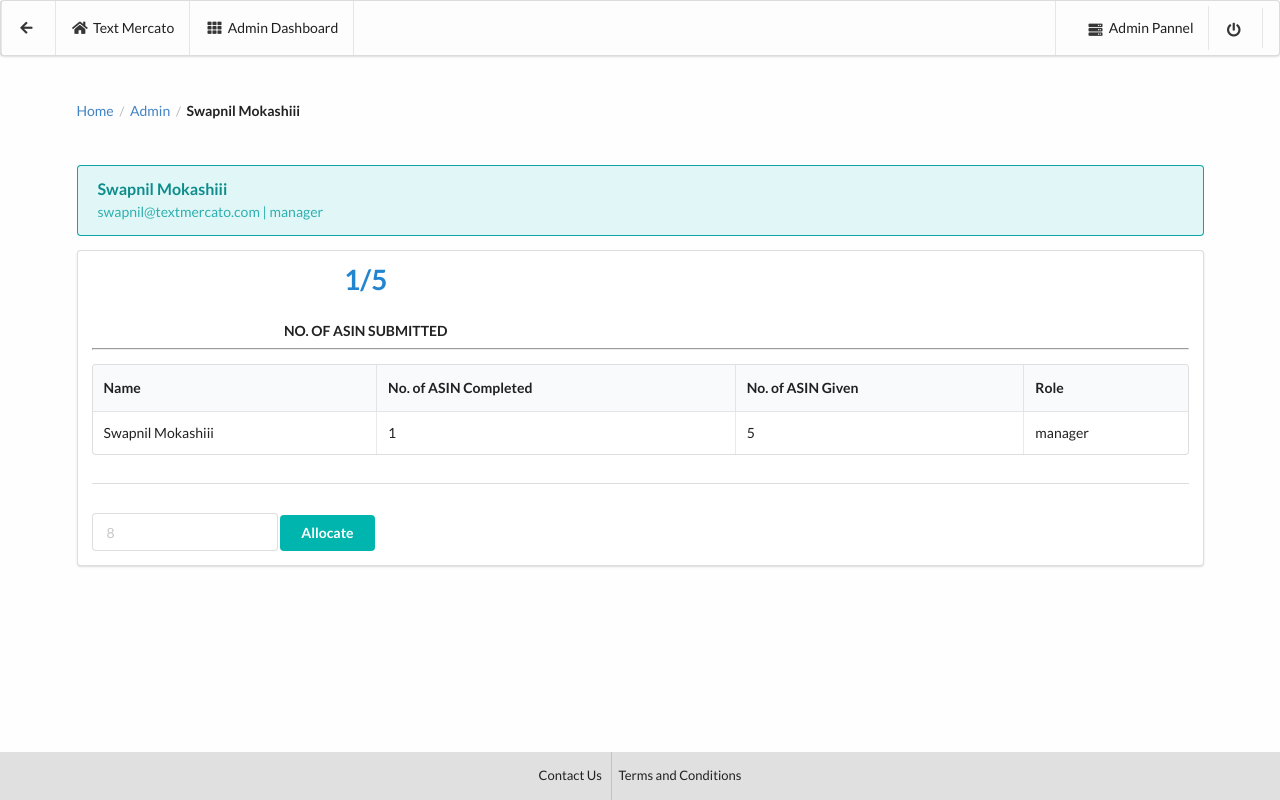
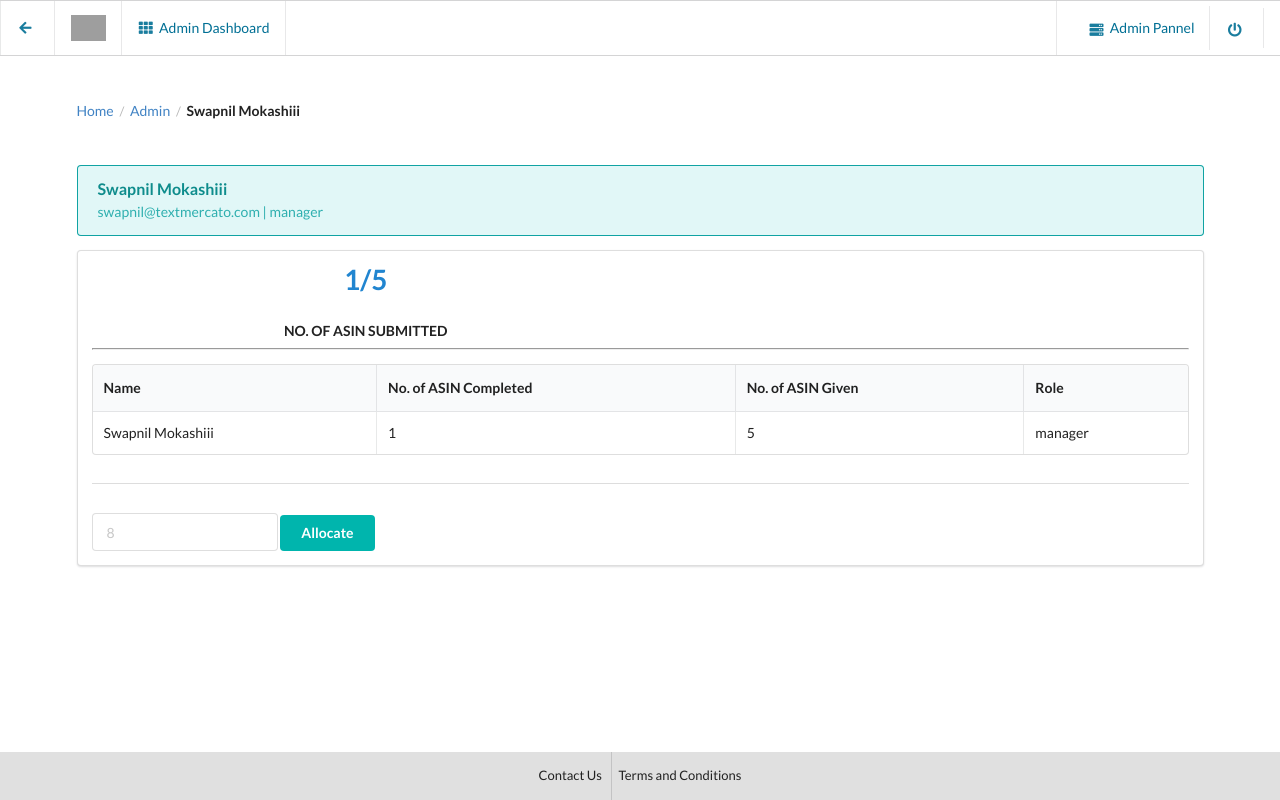
Before and after one commit to qritwik/amazon-content-system, a Django app: a page that uses templates/manager_user.html in a window 1280 px wide. Run offline with Django 3.2, Linux system fonts and the light colour scheme; data comes from the database, SQL or seed files in the repository; parts of the project's set-up code (start-up, migrations or seed data) failed here and were passed over; some libraries are stand-ins or nearby versions; grey boxes are pictures that could not be loaded.

Commit message:
templates changed

```diff
--- a/templates/manager_user.html
+++ b/templates/manager_user.html
@@ -15,29 +15,29 @@
 
 
   </head>
-  <body style="background:#fefefe;">
+  <body style="background:#ffffff;">
 
 
-    <div class="ui positive menu" style="background:#fdfdfd; height:7%;">
+    <div class="ui attached stackable menu" style="background:#ffffff; height:7%;">
   <div class="ui container">
-    <a class="item" style="color:#212121;" href="{% url 'app:manager' %}">
-      <i class="arrow left icon" style="color:#212121;"></i>
+    <a class="item" style="color:#006f94;" href="{% url 'app:manager' %}">
+      <i class="arrow left icon" style="color:#006f94;"></i>
     </a>
-    <a class="item" style="color:#212121;">
-      <i class="home icon" style="color:#212121;"></i> Text Mercato
-    </a>
-    <a class="item" style="color:#212121;">
-      <i class="grid layout icon" style="color:#212121;"></i>Admin Dashboard
+    <a class="item" style="color:#006f94;">
+  <img src="http://www.textmercato.com/newimages/logo.png" alt="" style="margin:auto 0 auto; display:block;" />
+</a>
+    <a class="item" style="color:#006f94;">
+      <i class="grid layout icon" style="color:#006f94;"></i>Admin Dashboard
     </a>
 
   </div>
 
   <div class="right item">
-     <a class="item" style="color:#212121;" href="{% url 'admin:index' %}" target="_blank">
-      <i class="server icon" style="color:#212121;"></i>Admin Pannel</a>
+     <a class="item" style="color:#006f94;" href="{% url 'admin:index' %}" target="_blank">
+      <i class="server icon" style="color:#006f94;"></i>Admin Pannel</a>
 
-      <a class="item" style="color:#212121;" href="{% url 'app:index' %}">
-        <i class="power off icon" style="color:#212121;"></i></a>
+      <a class="item" style="color:#006f94;" href="{% url 'app:index' %}">
+        <i class="power off icon" style="color:#006f94;"></i></a>
 
 
 
```
Also changed, not shown: templates/detail.html (+15 -15 lines), templates/manager.html (+11 -11 lines), 2 other files.
